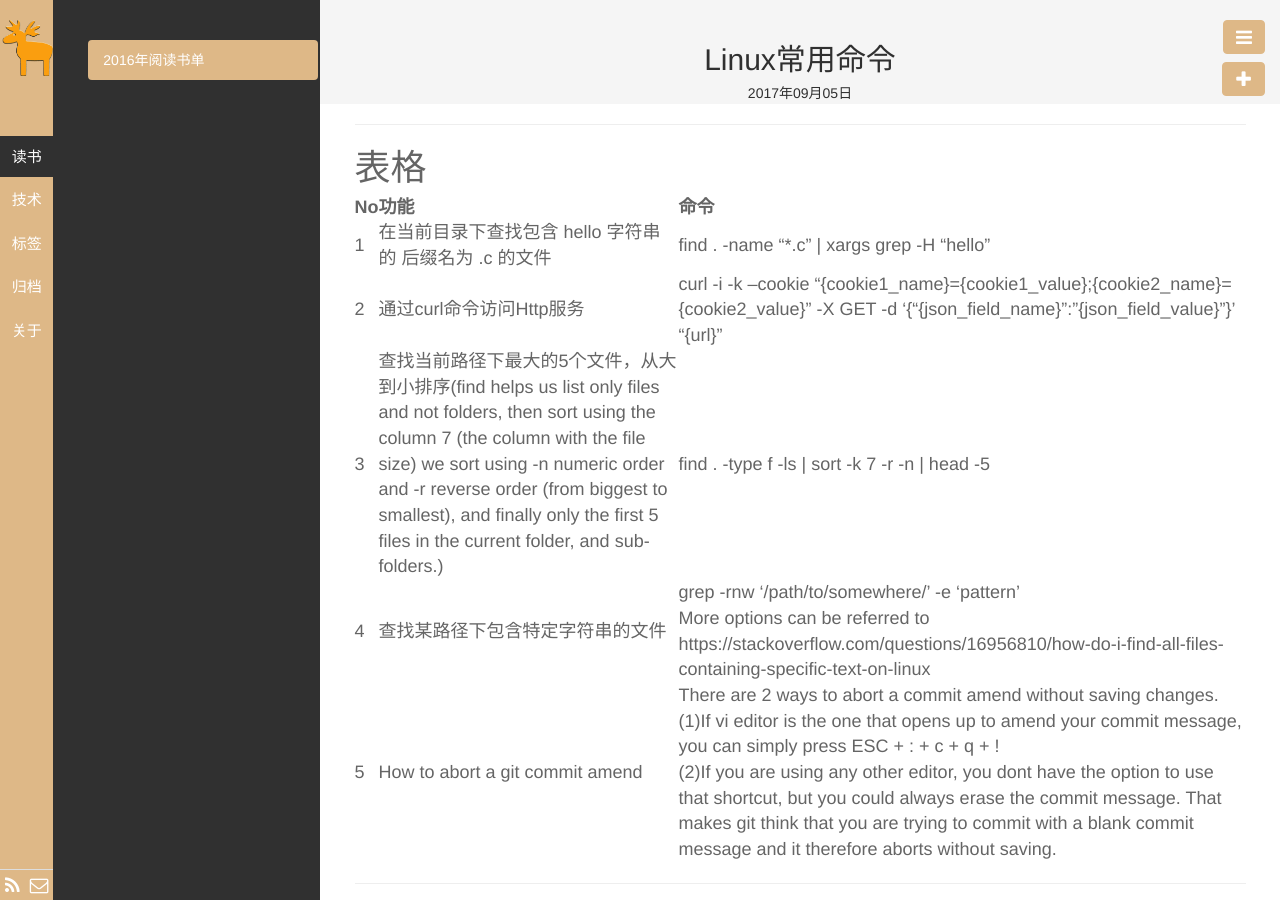
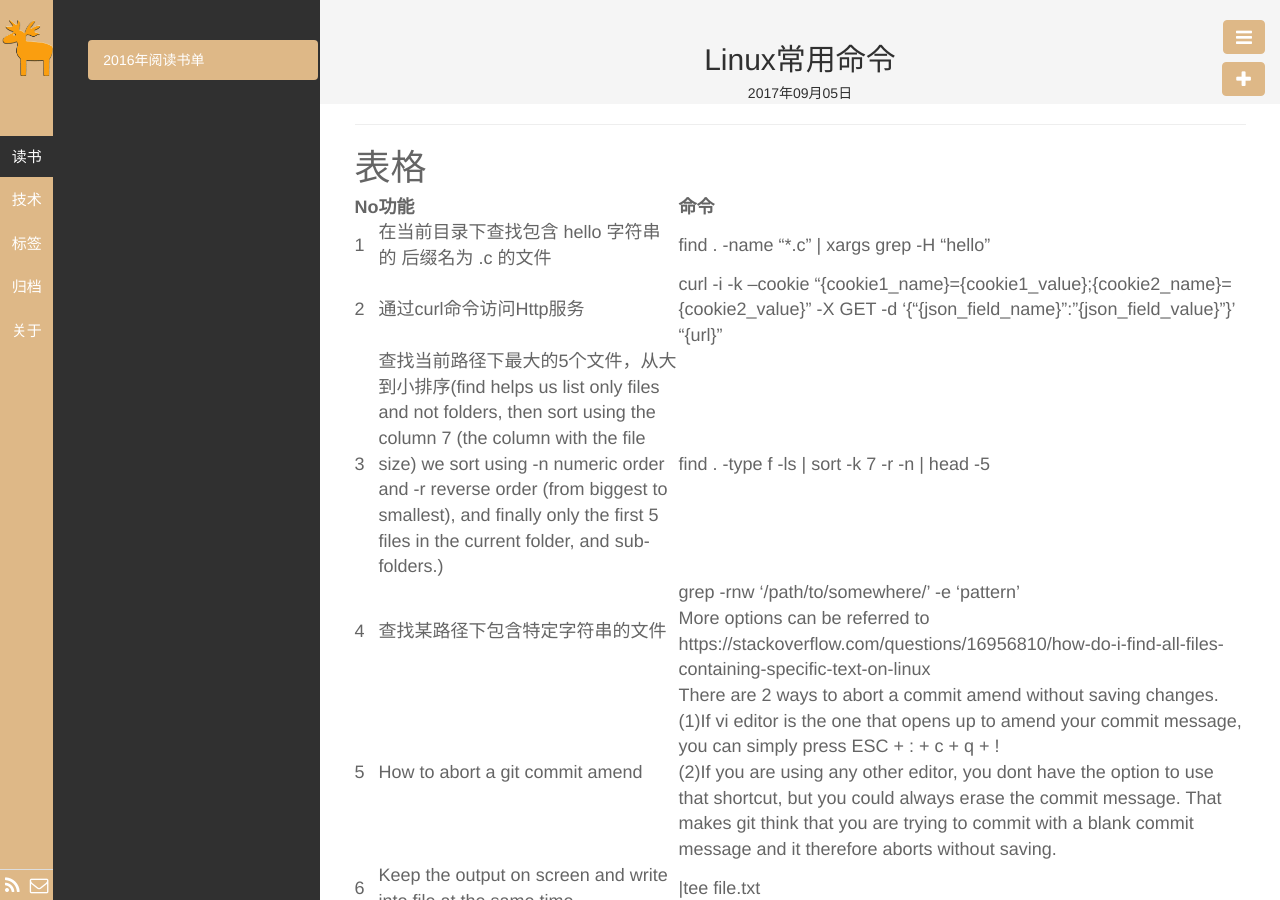
Before and after one commit to qhdwhy184/qhdwhy184.github.io, a Jekyll site: the page built from _posts/技术/2017-09-05-Linux常用命令.md, in a window 1280 px wide. Built offline with Jekyll 4.4.1, drawn with Linux system fonts in a browser that asks for light colours.

Commit message:
Update 2017-09-05-Linux常用命令.md

```diff
--- a/_posts/技术/2017-09-05-Linux常用命令.md
+++ b/_posts/技术/2017-09-05-Linux常用命令.md
@@ -18,3 +18,4 @@ description:
 |3|查找当前路径下最大的5个文件，从大到小排序(find helps us list only files and not folders, then sort using the column 7 (the column with the file size) we sort using -n numeric order and -r reverse order (from biggest to smallest), and finally only the first 5 files in the current folder, and sub-folders.)|find . -type f -ls \| sort -k 7 -r -n \| head -5|
 |4|查找某路径下包含特定字符串的文件|grep -rnw '/path/to/somewhere/' -e 'pattern' <br/> More options can be referred to https://stackoverflow.com/questions/16956810/how-do-i-find-all-files-containing-specific-text-on-linux|
 |5|How to abort a git commit amend|There are 2 ways to abort a commit amend without saving changes. <br/>(1)If vi editor is the one that opens up to amend your commit message, you can simply press ESC + : + c + q + !<br/>(2)If you are using any other editor, you dont have the option to use that shortcut, but you could always erase the commit message. That makes git think that you are trying to commit with a blank commit message and it therefore aborts without saving.|
+|6|Keep the output on screen and write into file at the same time.|<command>\|tee file.txt|
```
